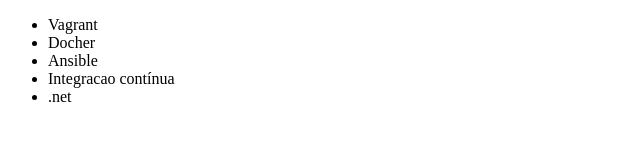
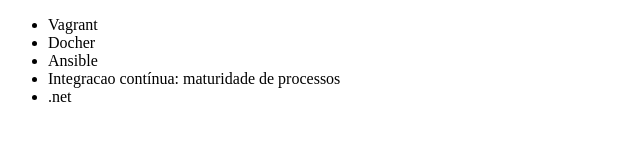
Before and after one commit to luisaoli/alura-git, a plain HTML site: page index.html in a window 1280 px wide. Shown: the whole page, without its empty margins (0-640 px from the left). Drawn offline with Linux system fonts and the light colour scheme.

Commit message:
renomeando curso de integraçao continua

```diff
--- a/index.html
+++ b/index.html
@@ -9,7 +9,7 @@
  		<li>Vagrant</li>
  		<li>Docher</li>
  		<li>Ansible</li>
- 		<li>Integracao contínua</li>
+ 		<li>Integracao contínua: maturidade de processos</li>
  		<li>.net</li>
  	</ul>
  </body>
```
